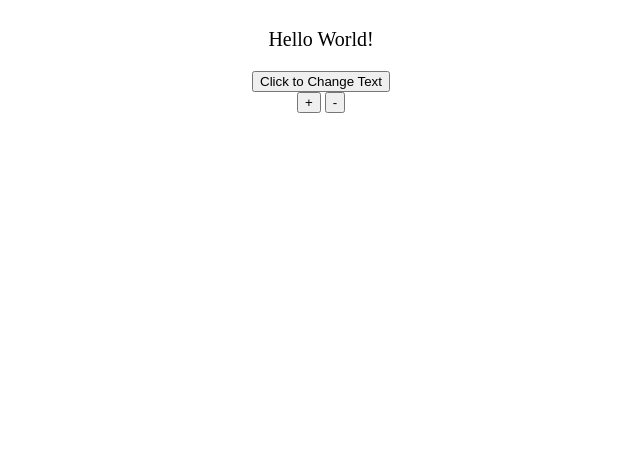
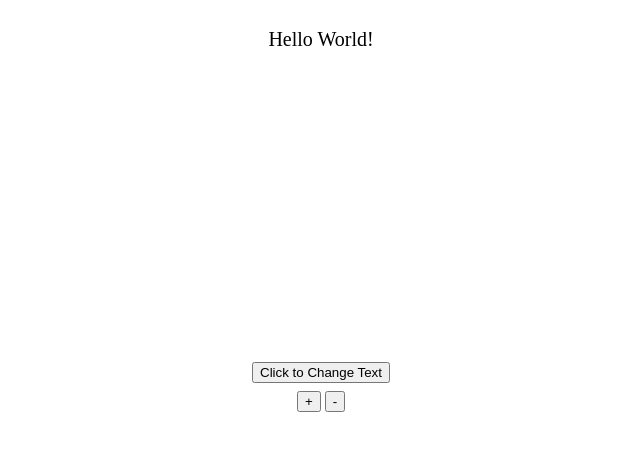
Before and after one commit to Preet2099x/Javascript-Projects, a plain HTML site: page hello.html in a window 1280 px wide. Shown: the whole page, without its empty margins (319-959 px from the left). Drawn offline with Linux system fonts and the light colour scheme.

Commit message:
Update hello.html

```diff
--- a/hello.html
+++ b/hello.html
@@ -4,6 +4,7 @@
     <meta charset="UTF-8">
     <meta name="viewport" content="width=device-width, initial-scale=1.0">
     <title>Hello</title>
+
     <style>
         #hello {
             font-size: 20px;
@@ -20,10 +21,14 @@
             flex-direction: column;
             justify-content: center;
             align-items: center;
+            height: 80vh;
+        }
+
+        #button2 {
+            padding: 1vh;
+        }
 
 
-
-        }
     </style>
 </head>
 <body>
@@ -44,9 +49,6 @@
 
 
     </div>
-
-
-
 
     <script>
         const names = ["HTML", "CSS", "JavaScript","React","Node","Python"];
```
